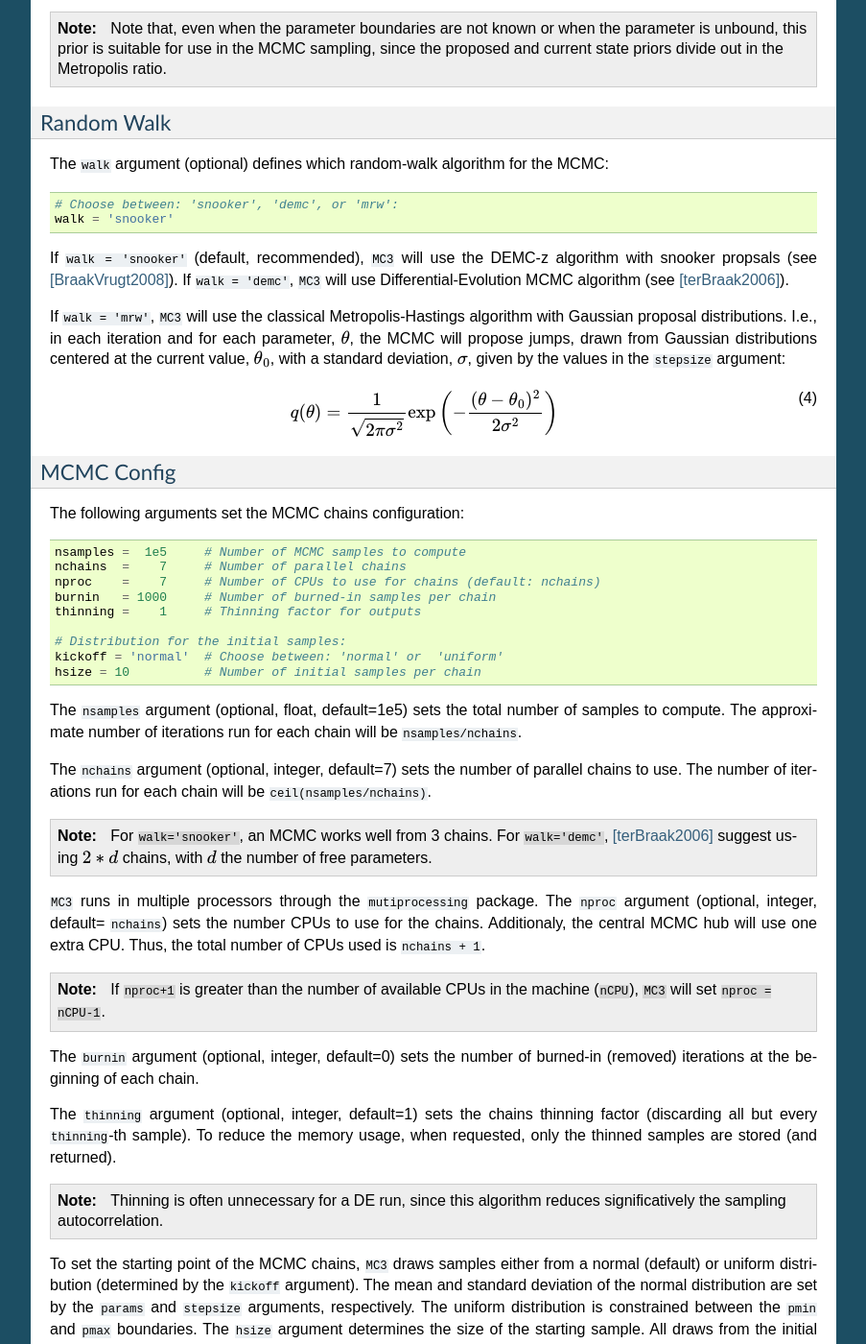
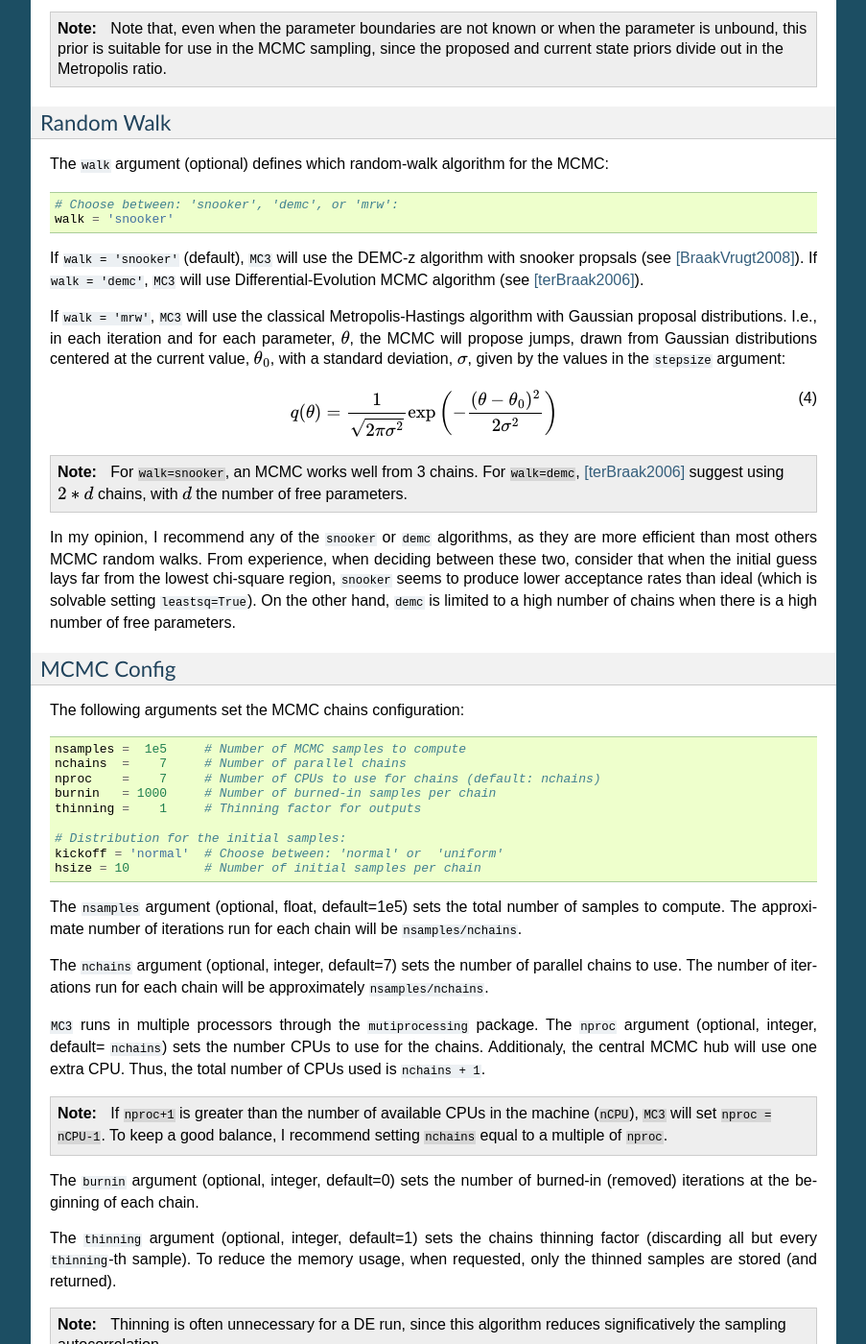
Before and after one commit to pcubillos/mc3, a Sphinx documentation site: the page built from docs/mctutorial.rst, in a window 1280 px wide and 1400 px high, scrolled down 3963 px. Shown: the whole window at 96% size, without its empty margins (198-1101 px from the left). Built offline with Sphinx 7.4.7, drawn with Linux system fonts in a browser that asks for light colours.

```diff
--- a/docs/mctutorial.rst
+++ b/docs/mctutorial.rst
@@ -287,7 +287,7 @@ for the MCMC:
    # Choose between: 'snooker', 'demc', or 'mrw':
    walk = 'snooker'
 
-If ``walk = 'snooker'`` (default, recommended), ``MC3`` will use the
+If ``walk = 'snooker'`` (default), ``MC3`` will use the
 DEMC-z algorithm with snooker propsals (see [BraakVrugt2008]_).
 If ``walk = 'demc'``, ``MC3`` will use Differential-Evolution
 MCMC algorithm (see [terBraak2006]_).
@@ -304,6 +304,21 @@ argument:
    q(\theta) = \frac{1}{\sqrt{2 \pi \sigma^2}}
                \exp \left( -\frac{(\theta-\theta_0)^2}{2 \sigma^2}\right)
    :label: gaussprop
+
+.. note:: For ``walk=snooker``, an MCMC works well from 3 chains.  For
+    ``walk=demc``, [terBraak2006]_ suggest using :math:`2*d` chains,
+    with :math:`d` the number of free parameters.
+
+In my opinion, I recommend any of the ``snooker`` or ``demc``
+algorithms, as they are more efficient than most others MCMC random
+walks.  From experience, when deciding between these two, consider
+that when the initial guess lays far from the lowest chi-square
+region, ``snooker`` seems to produce lower acceptance rates than ideal
+(which is solvable setting ``leastsq=True``).  On the other hand,
+``demc`` is limited to a high number of chains when there is a high
+number of free parameters.
+
+
 
 .. _mcchains:
 
@@ -331,11 +346,7 @@ iterations run for each chain will be ``nsamples/nchains``.
 
 The ``nchains`` argument (optional, integer, default=7) sets the number
 of parallel chains to use.  The number of iterations run for each chain
-will be ``ceil(nsamples/nchains)``.
-
-.. note:: For ``walk='snooker'``, an MCMC works well from
-    3 chains.  For ``walk='demc'``, [terBraak2006]_ suggest using
-    :math:`2*d` chains, with :math:`d` the number of free parameters.
+will be approximately ``nsamples/nchains``.
 
 ``MC3`` runs in multiple processors through the ``mutiprocessing``
 package.  The ``nproc`` argument (optional, integer,
@@ -344,7 +355,9 @@ Additionaly, the central MCMC hub will use one extra CPU.  Thus, the
 total number of CPUs used is ``nchains + 1``.
 
 .. note:: If ``nproc+1`` is greater than the number of available CPUs
-          in the machine (``nCPU``), ``MC3`` will set ``nproc = nCPU-1``.
+          in the machine (``nCPU``), ``MC3`` will set ``nproc =
+          nCPU-1``.  To keep a good balance, I recommend setting
+          ``nchains`` equal to a multiple of ``nproc``.
 
 
 The ``burnin`` argument (optional, integer, default=0) sets the number
```
Also changed, not shown: docs/index.rst (+11 -3 lines).
